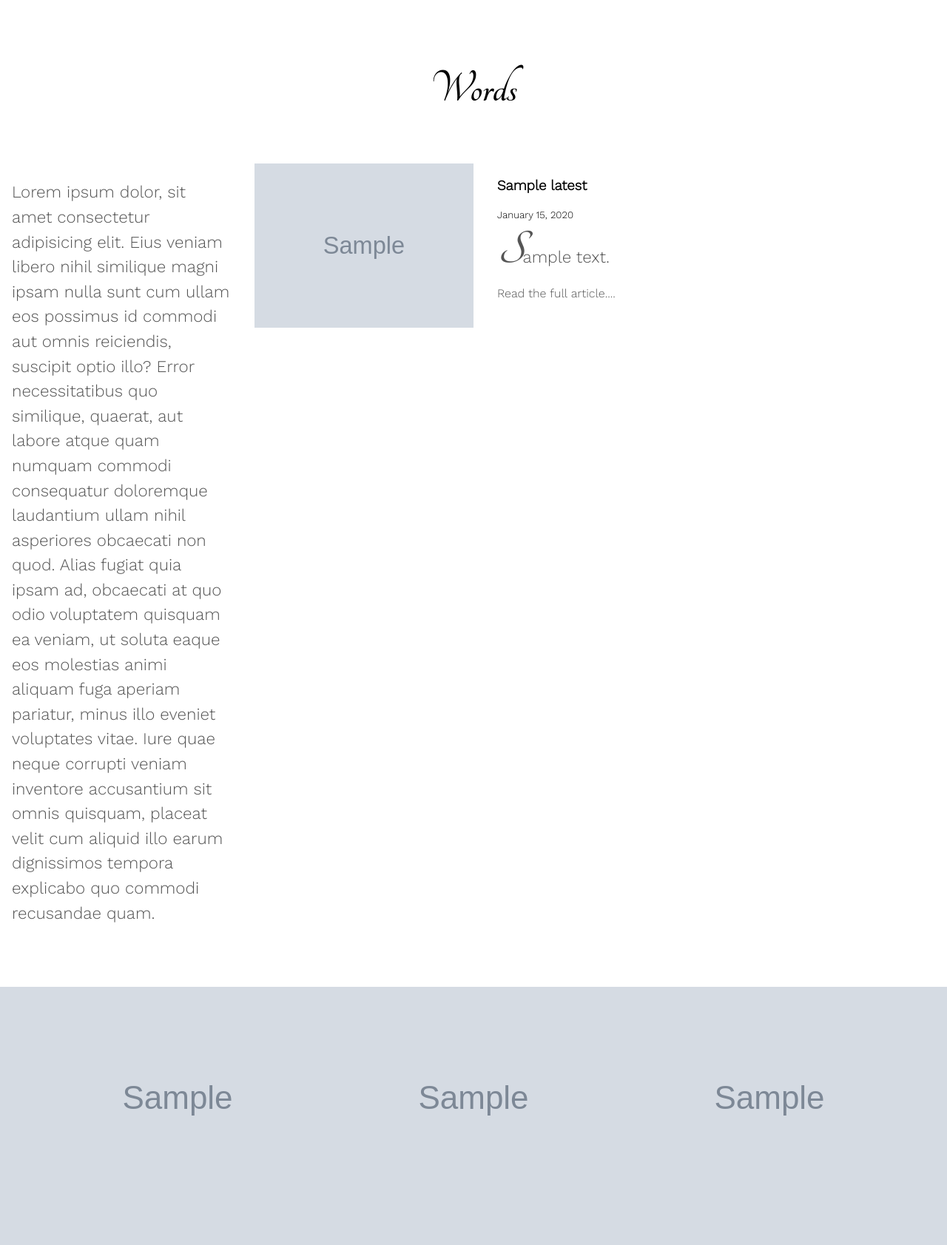
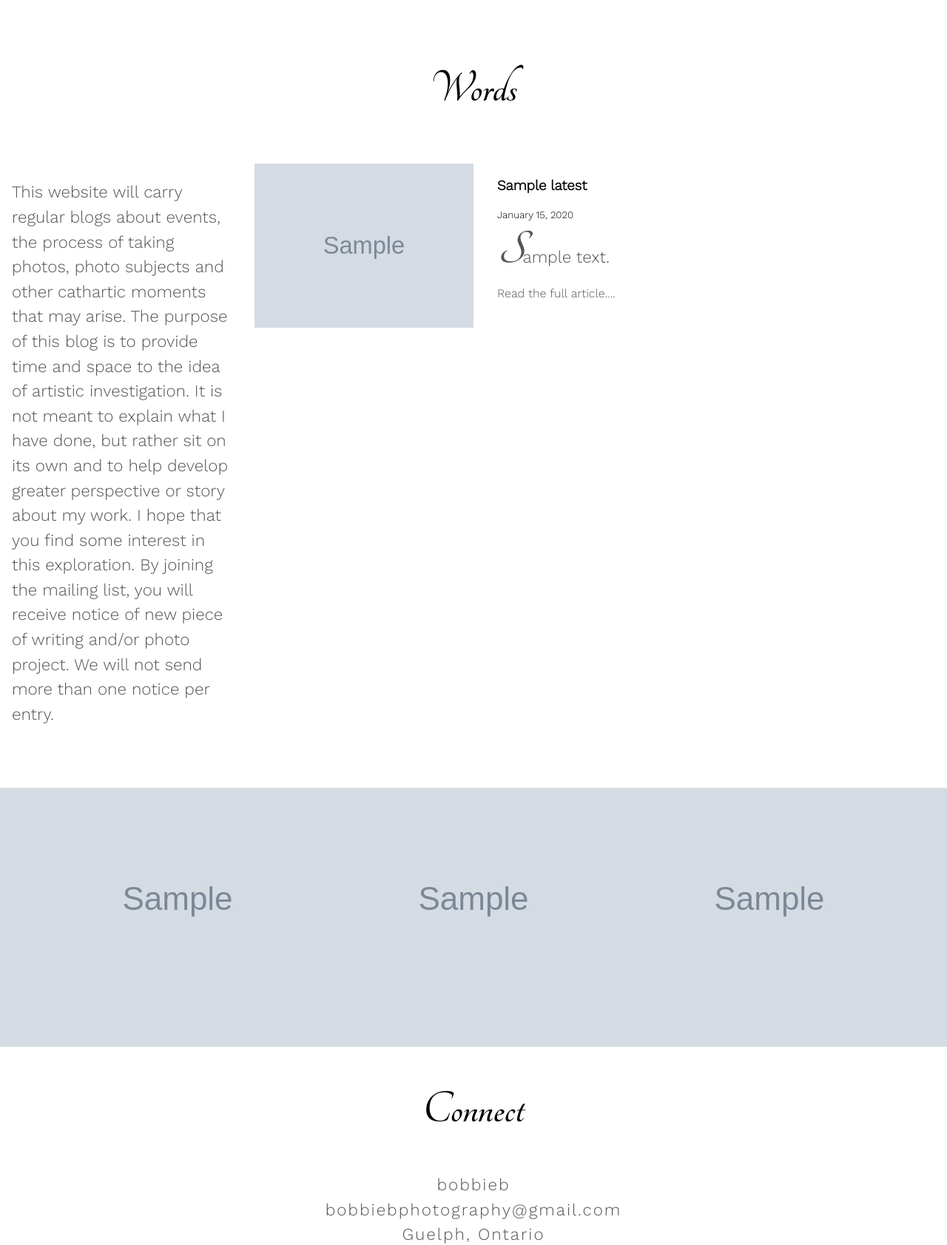
Before and after one commit to emac62/bbp-website, a Django app: template bbpweb/words/templates/words/home.html in a window 1280 px wide. Shown: the part 1353-3036 px from the top of the page at 74% size. Run offline with Django 3.2, Linux system fonts and the light colour scheme; the template is opened without the code that fills it: most values are stand-ins (such as "Sample title", 1, 10 or a date in 2020); grey boxes marked "Sample" are stand-in pictures; some libraries are stand-ins or nearby versions.

Commit message:
update intro page, add privacy

```diff
--- a/bbpweb/words/templates/words/home.html
+++ b/bbpweb/words/templates/words/home.html
@@ -37,13 +37,12 @@
     </a>
     <div class="posts-intro">
       <div class="words-intro">
-        <p>Lorem ipsum dolor, sit amet consectetur adipisicing elit. Eius veniam libero nihil similique magni ipsam
-          nulla sunt cum ullam eos possimus id commodi aut omnis reiciendis, suscipit optio illo? Error necessitatibus
-          quo similique, quaerat, aut labore atque quam numquam commodi consequatur doloremque laudantium ullam nihil
-          asperiores obcaecati non quod. Alias fugiat quia ipsam ad, obcaecati at quo odio voluptatem quisquam ea
-          veniam, ut soluta eaque eos molestias animi aliquam fuga aperiam pariatur, minus illo eveniet voluptates
-          vitae. Iure quae neque corrupti veniam inventore accusantium sit omnis quisquam, placeat velit cum aliquid
-          illo earum dignissimos tempora explicabo quo commodi recusandae quam.
+        <p>This website will carry regular blogs about events, the process of taking photos, photo subjects and other
+          cathartic moments that may arise. The purpose of this blog is to provide time and space to the idea of
+          artistic investigation. It is not meant to explain what I have done, but rather sit on its own and to help
+          develop greater perspective or story about my work. I hope that you find some interest in this exploration. By
+          joining the mailing list, you will receive notice of new piece of writing and/or photo project. We will not
+          send more than one notice per entry.
         </p>
       </div>
       <div class="words-latest-img">
@@ -96,26 +95,23 @@
   <section id="about">
 
     <h2>BobbieB</h2>
-      <div class="posts-container">
+    <div class="posts-container">
 
-        <div class="post-content">
+      <div class="post-content">
         <img src="{% static 'words/images/bb.png' %}" alt="BobbieB">
-          <p>Starting a website is a natural progression from being too busy and then finally having the time to organize
-            and shape pictures that I have taken. As a career artist educator, my pursuits have (thankfully) been entwined
-            with my students and I am so much richer for it. Now though, I am able to finally focus on my style and
-            selfishly work on personal projects. Making suggestions to others for so many years has made me acutely aware of
-            the roles that the audience and artist have - and how they need one another. I am excited and also afraid of the
-            next phase in my artistic journey.</p>
-          </p>
-          <p>Having my private artistic expression of photography and words revealed to the world is rather like having the
-            door to the outhouse fly open and not being able to grab the handle in time. But, sharing is the obligation of
-            each artist - as a piece is opened to the world learning about art and ourselves becomes deeper. Join me in the
-            pursuit of honing fine photos and words that investigate particular moments.</p>
-          <p>You will also find that I am open to portrait work and some wedding photography. Send me a note and we can
-            collaborate. </p>
+        <p>Launching a website seems a natural progression for an artist/educator who has left the formal teaching world
+          for fine art photography. Making suggestions to others for so many years has made me acutely aware of the
+          intertwining roles that artists and audiences have, and I am excited to enter this next phase of my artistic
+          journey.</p>
+        </p>
+        <p>However, having my private artistic expressions revealed to the world is rather like having the door to the
+          outhouse fly open unexpectedly. But, sharing is the obligation of each contributor – introducing a piece
+          deepens our learning about the world and ourselves, and that is our main purpose. We need one another. Join me
+          in the pursuit of creating fine photos and words that investigate special moments and techniques.</p>
+        <p>I am also available for portrait and candid wedding photography. Send me a note and we can collaborate.</p>
 
-        </div>
       </div>
+    </div>
 
   </section>
   <div class="clearfix"></div>
```
Also changed, not shown: bbpweb/words/templates/words/photos.html (+7 -4 lines), bbpweb/words/templates/words/privacy.html (+21 -1 lines), bbpweb/static/words/images/PrivacyHeader.png (added), bbpweb/words/static/words/images/PrivacyHeader.png (added).
